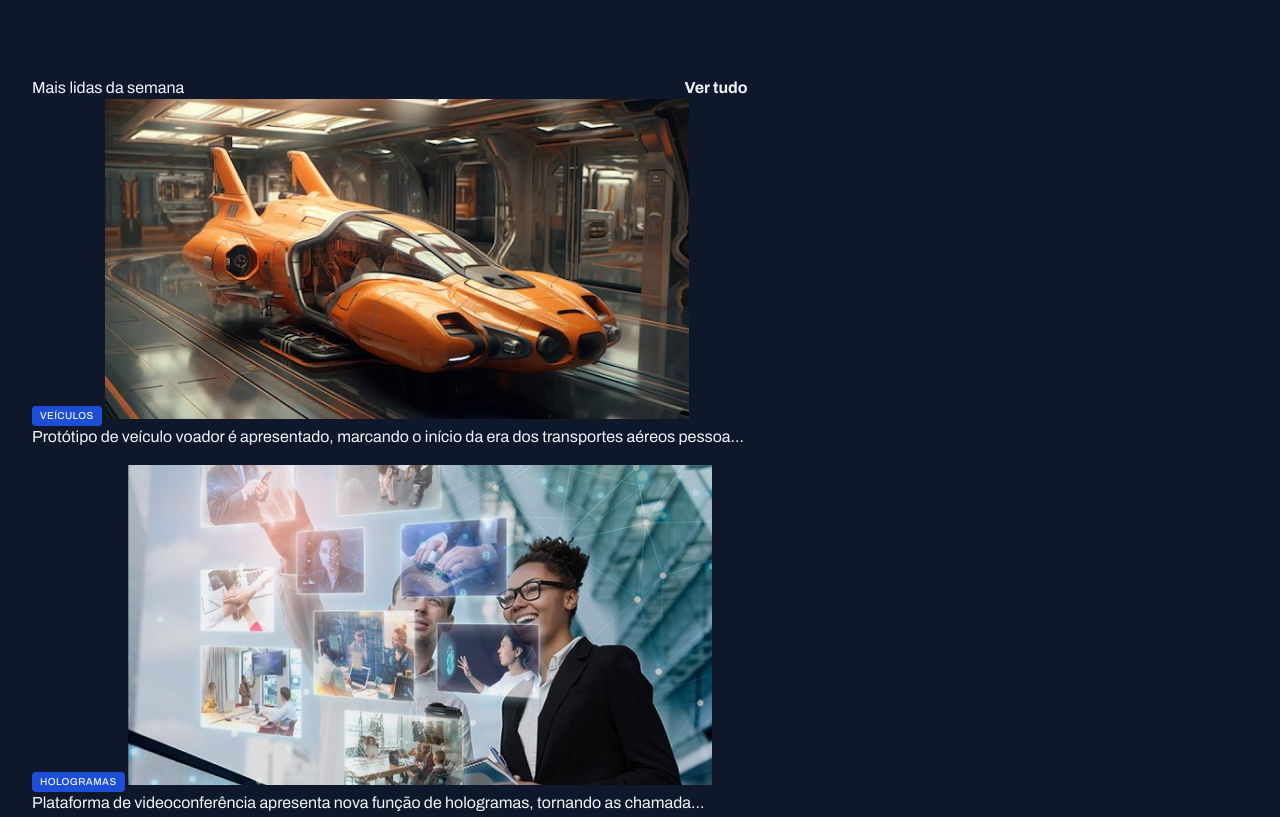
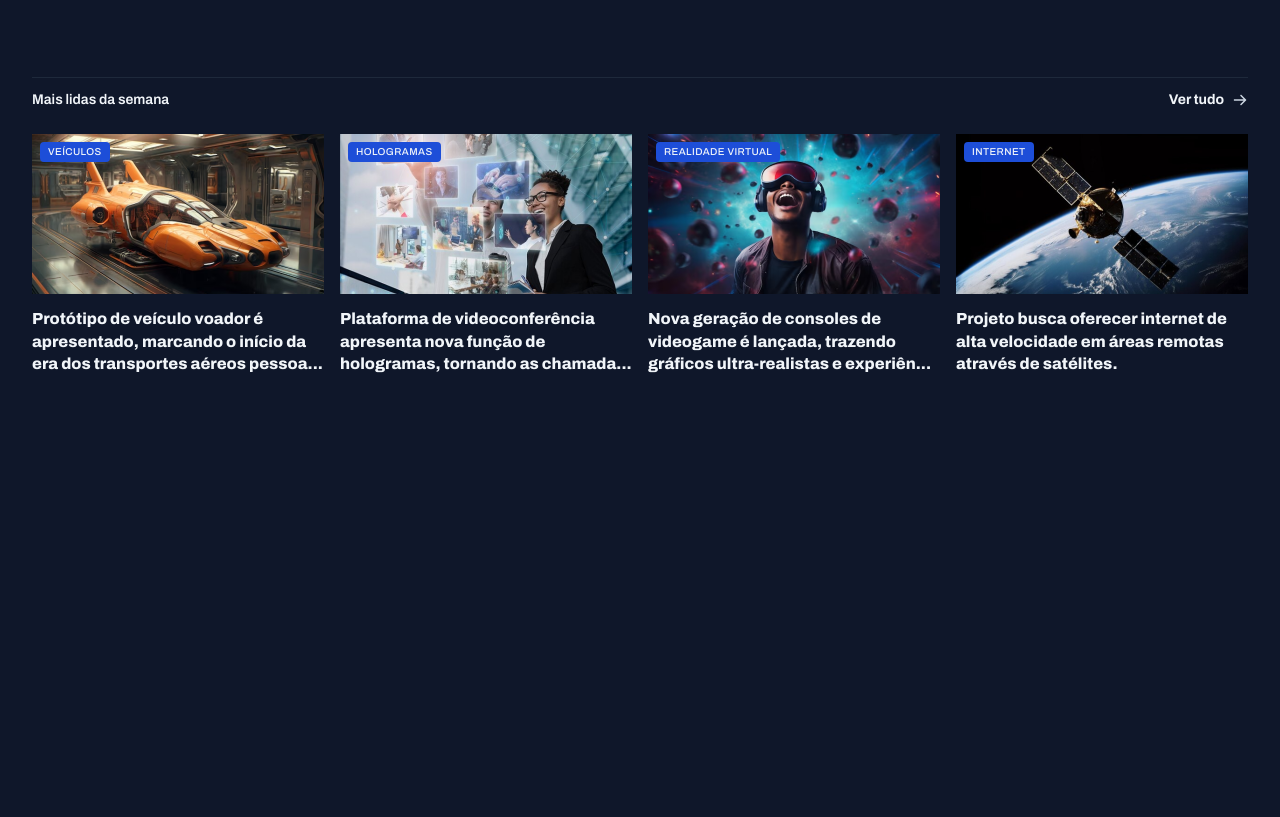
Before and after one commit to LucielRobertooo/Not-cias, a plain HTML site: page index.html in a window 1280 px wide. Shown: the part 598-1415 px from the top of the page. After the commit the page ends 974 px from the top, so only its background shows below. Drawn offline with Linux system fonts and the light colour scheme; a web font is replaced by a local one.

Commit message:
estilos na seção mais lidas da semana

```diff
--- a/style/section.css
+++ b/style/section.css
@@ -1,4 +1,26 @@
-  #featured {
+ section header{
+border-top: 1px solid var(--stroke-color);
+padding-block: 12px 24px;
+font: var(--text-span);
+
+a {
+  justify-content: end;
+  align-items: center;
+  gap: 8px;
+
+  span{
+    background-image: url(../assets/icons/ArrowRight.svg);
+    width: 16px;
+    height: 16px;
+  }
+  &:hover span{
+    background-image: url(../assets/icons/ArrowRight-hover.svg);
+  }
+}
+
+ }
+
+ #featured {
 
     img{
       height: 100%;
@@ -41,3 +63,26 @@
     }
   }
   }
+  #weekly{
+
+    &>div{
+      grid-template-columns: repeat(4, 292px);
+    }
+    img{
+      height: 160px
+    };
+
+    figure{
+      position: relative;
+      .content-tag{
+    position: absolute;
+    top: 8px;
+    left: 8px;
+      }
+
+      p{
+        margin-top: 8px;
+        font-weight: 800;
+      }
+    }
+  }
```
